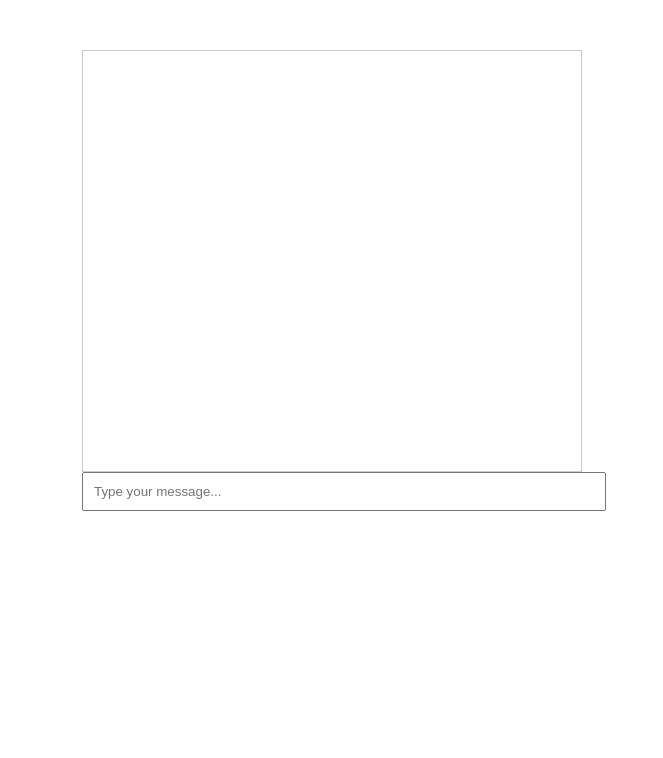
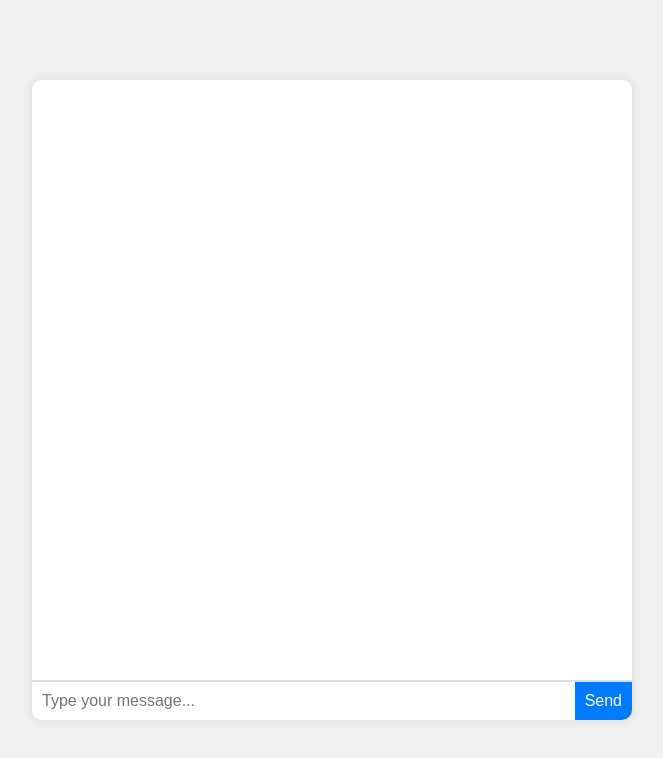
Before and after one commit to iantech3568/chat.ai, a plain HTML site: page index.html in a window 1280 px wide. Shown: the whole page, without its empty margins (308-971 px from the left). Drawn offline with Linux system fonts and the light colour scheme.

Commit message:
Update index.html

```diff
--- a/index.html
+++ b/index.html
@@ -3,25 +3,84 @@
 <head>
     <meta charset="UTF-8">
     <meta name="viewport" content="width=device-width, initial-scale=1.0">
-    <title>AI Chatbot</title>
+    <title>Responsive AI Chatbot</title>
     <style>
-        body { font-family: Arial, sans-serif; }
-        #chat-container { width: 500px; margin: 50px auto; }
-        #chat-box { height: 400px; border: 1px solid #ccc; overflow-y: scroll; padding: 10px; }
-        #user-input { width: 100%; padding: 10px; }
+        body {
+            font-family: Arial, sans-serif;
+            margin: 0;
+            padding: 0;
+            display: flex;
+            justify-content: center;
+            align-items: center;
+            min-height: 100vh;
+            background-color: #f0f0f0;
+        }
+        #chat-container {
+            width: 100%;
+            max-width: 600px;
+            height: 80vh;
+            background: #fff;
+            border-radius: 10px;
+            box-shadow: 0 0 10px rgba(0, 0, 0, 0.1);
+            display: flex;
+            flex-direction: column;
+        }
+        #chat-box {
+            flex: 1;
+            overflow-y: auto;
+            padding: 10px;
+            border-bottom: 1px solid #ddd;
+        }
+        #user-input-container {
+            display: flex;
+            border-top: 1px solid #ddd;
+        }
+        #user-input {
+            flex: 1;
+            border: none;
+            padding: 10px;
+            font-size: 16px;
+            border-radius: 0 0 0 10px;
+            outline: none;
+        }
+        #send-button {
+            padding: 10px;
+            background: #007bff;
+            color: #fff;
+            border: none;
+            border-radius: 0 0 10px 0;
+            cursor: pointer;
+            font-size: 16px;
+        }
+        #send-button:hover {
+            background: #0056b3;
+        }
+        .message {
+            margin: 5px 0;
+        }
+        .message.bot {
+            text-align: left;
+        }
+        .message.user {
+            text-align: right;
+        }
     </style>
 </head>
 <body>
     <div id="chat-container">
         <div id="chat-box"></div>
-        <input type="text" id="user-input" placeholder="Type your message..." />
+        <div id="user-input-container">
+            <input type="text" id="user-input" placeholder="Type your message..." />
+            <button id="send-button">Send</button>
+        </div>
     </div>
 
     <script>
-        document.getElementById('user-input').addEventListener('keypress', function(event) {
-            if (event.key === 'Enter') {
-                let userInput = event.target.value;
-                displayMessage('User', userInput);
+        document.getElementById('send-button').addEventListener('click', function() {
+            let userInput = document.getElementById('user-input').value;
+            if (userInput.trim()) {
+                displayMessage('user', userInput);
+                document.getElementById('user-input').value = '';
                 fetch('/chat', {
                     method: 'POST',
                     headers: {
@@ -30,19 +89,25 @@
                     body: JSON.stringify({ message: userInput })
                 })
                 .then(response => response.json())
-                .then(data => displayMessage('Bot', data.response))
+                .then(data => displayMessage('bot', data.response))
                 .catch(error => console.error('Error:', error));
-                event.target.value = '';
             }
         });
 
         function displayMessage(sender, message) {
             let chatBox = document.getElementById('chat-box');
             let messageElement = document.createElement('div');
-            messageElement.innerHTML = `<strong>${sender}:</strong> ${message}`;
+            messageElement.className = 'message ' + sender;
+            messageElement.innerHTML = `<strong>${sender === 'user' ? 'You' : 'Bot'}:</strong> ${message}`;
             chatBox.appendChild(messageElement);
             chatBox.scrollTop = chatBox.scrollHeight;
         }
+
+        document.getElementById('user-input').addEventListener('keypress', function(event) {
+            if (event.key === 'Enter') {
+                document.getElementById('send-button').click();
+            }
+        });
     </script>
 </body>
 </html>
```
